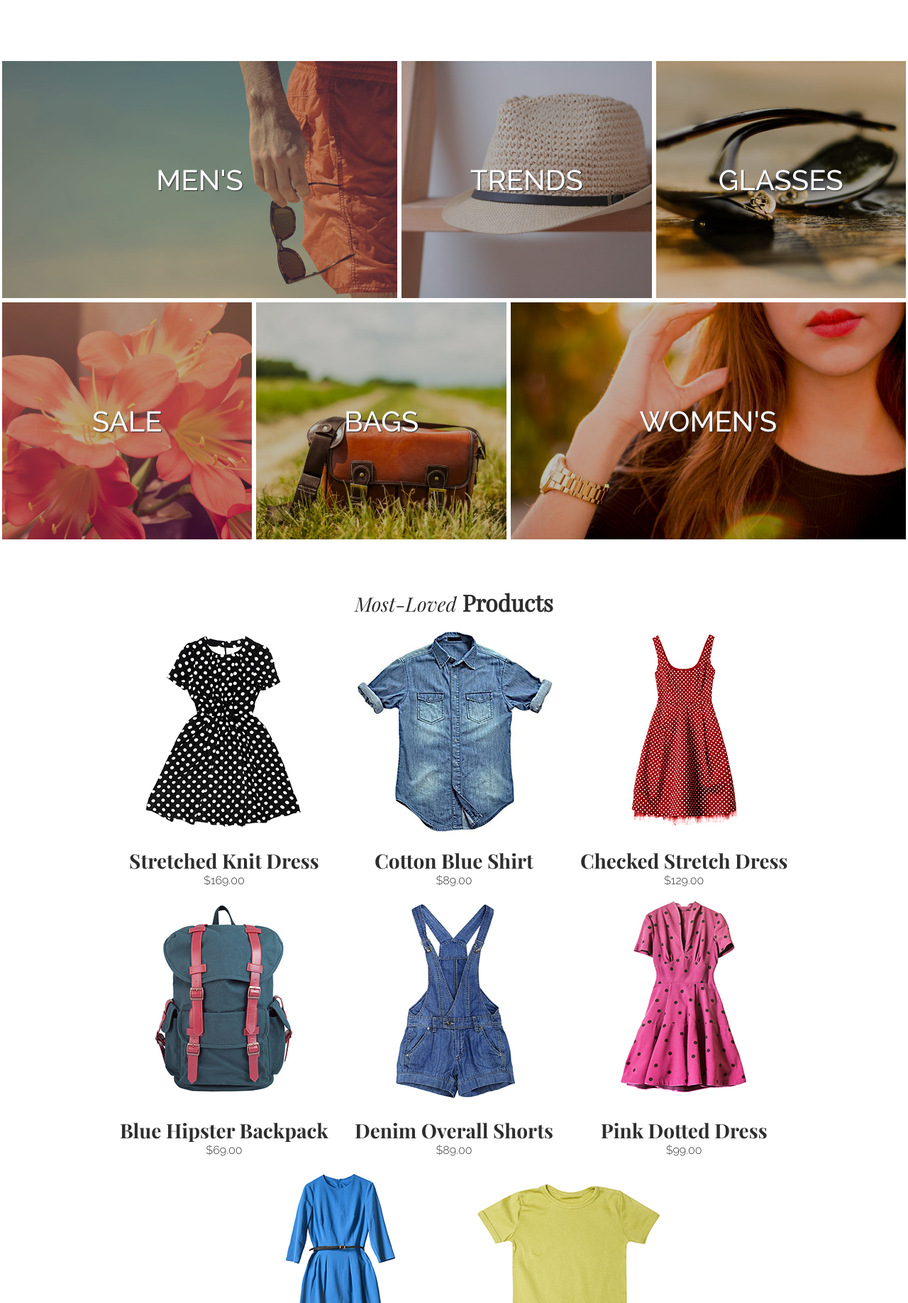
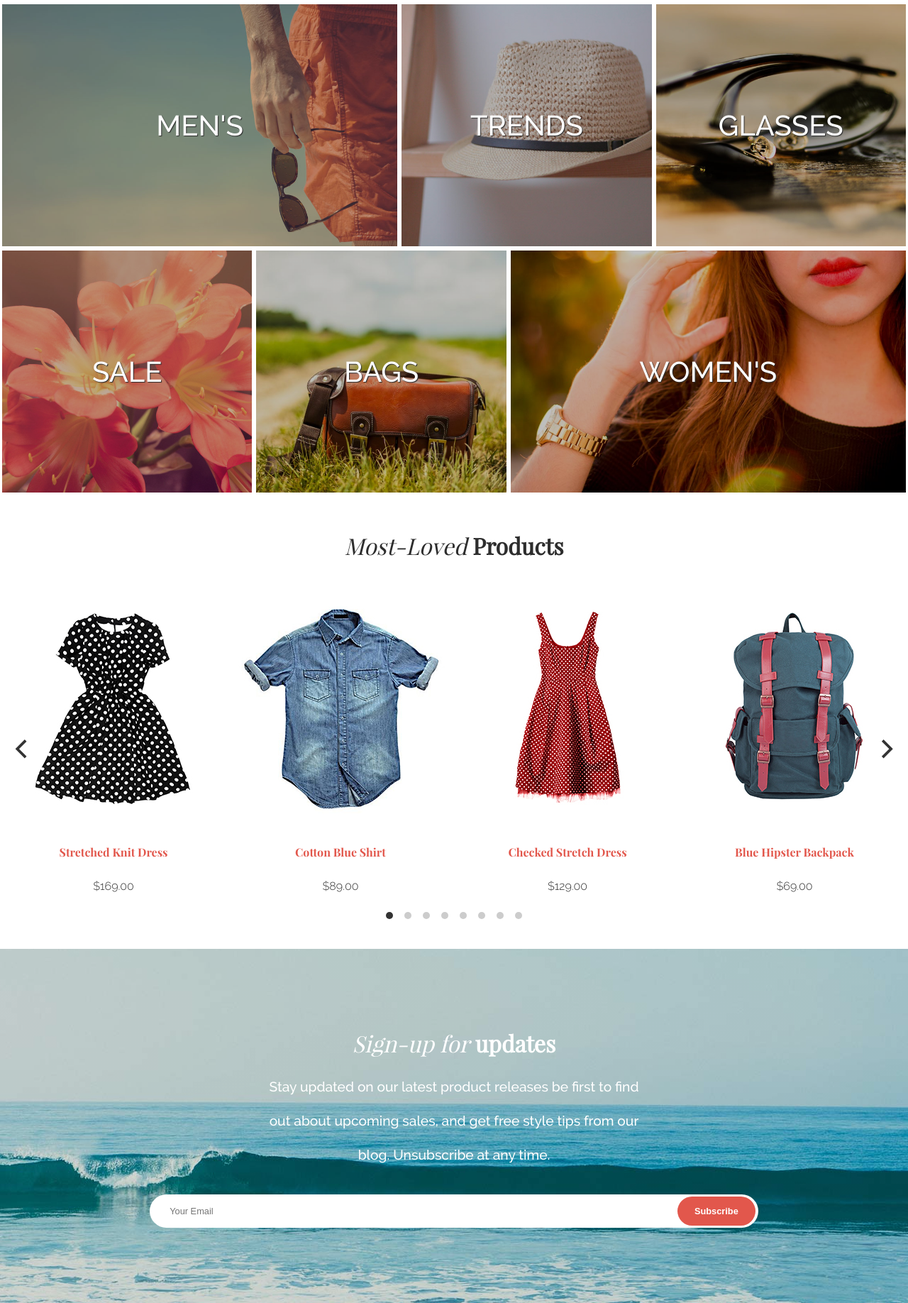
Before and after one commit to nikkiwu/Aloha-Project, a plain HTML site: page index.html in a window 1280 px wide. Shown: the part 964-2800 px from the top of the page at 71% size. Drawn offline with nearby package versions, Linux system fonts and the light colour scheme.

Commit message:
Updated responsive, removed extra code

```diff
--- a/CSS/style.css
+++ b/CSS/style.css
@@ -102,8 +102,11 @@ nav ul li a:hover{
 .banner{
     width: 100%;
     height: 46%;
-    background: linear-gradient(rgba(0,0,0,.20) 0,rgba(0,0,0,.60)), url("../images/banner-girl.png") no-repeat bottom, url("../images/flower-bkgd.jpg") center repeat-x;
-    background-size: cover, 32%;
+    background: linear-gradient(180deg,rgba(0,0,0,.25) 0,rgba(0,0,0,.25)),url("../images/banner-girl.png") no-repeat center 60px,url("../images/flower-bkgd.jpg") repeat-x top;
+    background-size: cover,150px 369px,cover;
+    height: 400px;
+    position: relative
+    background-size: cover,150px 369px,cover;
     display: flex;
     flex-flow: wrap;
     justify-content: center;
@@ -159,15 +162,15 @@ nav ul li a:hover{
     justify-content: center;
 }
 
-.cate-small, .trends, .glasses, .sale, .bags{
-    height: 25%;
-    width: 50%;
+.cate-small{
+    min-height: 25%;
+    min-width:  50%;
     border: 3px solid white;
 }
 
-.cate-big, .mens, .womens{
-    height: 28%;
-    width: 100%;
+.cate-big{
+    min-height: 28%;
+   min-width: 100%;
     border: 3px solid white;
 
 }
@@ -193,6 +196,8 @@ nav ul li a:hover{
 .title a:hover{
     color: #b64036;
 }
+
+
 
 .mens{
     background:linear-gradient(rgba(0,0,0,.25) 0,rgba(0,0,0,.25)), url("../images/mens-category.jpg") center no-repeat;
@@ -227,25 +232,37 @@ nav ul li a:hover{
 
 /* DISPLAYED CLOTHING */
 .displayed{
-    padding: 4rem 0;
+    margin: 4rem 0;
 }
 
+.container-display{
+    margin: 0 auto;
+}
+.carousel-cell{
+    line-height: 3rem;
 
-.container-display h1{
-    font-family: PlayfairDisplay-Bold, sans-serif;
+}
+
+.carousel-cell h1{
+    color: #e2574c;
+    font-size: 1rem;
+}
+
+.container-display h2{
     font-size: 2rem;
+    padding-bottom: 3rem;
+    text-align: center;
 
 }
 
 /* SIGN UP */
 
 .signup{
-    margin: 0.5em 0;
+    margin: 0.5rem 0;
     color: white;
     width: 100%;
     height: 40%;
-    background:linear-gradient(rgba(0,0,0,.25) 0,rgba(0,0,0,.25)), url("../images/wave-bkgd.jpg") left no-repeat;
-    background-size: cover;
+    background: linear-gradient(180deg,rgba(0,0,0,.15) 0,rgba(0,0,0,.15)),url("../images/wave-bkgd.jpg") no-repeat bottom;
     text-align: center;
     display: flex;
     flex: 1;
@@ -255,51 +272,46 @@ nav ul li a:hover{
 }
 
 .signup-container h2{
+    text-shadow: hoff voff blur #000;
     padding: 1rem 0;
 }
 
 .signup-container p{
-    line-height: 2em;
+    font-family: Raleway-Medium,sans-serif;
+    line-height: 2rem;
     font-size: 0.9rem;
     margin: 0 2rem;
 }
 
 .signup-form{
+    display: block;
+    margin: 2rem auto;
     position: relative;
-    width: 100%;
-    padding-top: 2rem;
+    width: 90%;
 
 }
 
-
+input[type="email"], input[type="submit"] {
+    font-size: 0.8rem;
+    border: 0;
+    border-radius: 25px;
+}
 
 input[type="email"] {
-    position: relative;
-    border: solid white;
-    border-radius: 25px;
-    font-family: Raleway-Light, sans-serif;
-    color: #2d2d2d;
-    font-size: 1rem;
-    height: 2.5rem;
-    width: 20rem;
-    padding: 0 1em;
+    padding: 1rem 1.75rem;
+    width: 100%;
 
 }
 
 input[type="submit"]{
-    border: solid white 1px;
-    font-weight: bold;
-    border-radius: 25px;
-    font-family: Raleway-Medium, sans-serif;
-    background: #e2574c;
-    color: white;
-    width: 8.6rem;
-    height: 2.3rem;
-    font-size: 1rem;
+    background-color: #e2574c;
+    color: #fff;
+    cursor: pointer;
+    font-weight: 700;
+    padding: 0.8rem 1.5rem;
     position: absolute;
-    right:3rem;
-    top: 2.1rem;
-    cursor: pointer;
+    right: .25rem;
+    top: .2rem;
 }
 
 input[type="submit"]:hover{
@@ -321,12 +333,10 @@ footer{
 
 .copyright, .contact,  .contact a , .address {
     font-family: PlayfairDisplay-Regular, sans-serif;
+    font-size: 0.9rem;
     color: white;
-    font-size: 1rem;
 }
 
-.contact{
-}
 
 .contact{
     margin: 1rem 0;
@@ -335,31 +345,30 @@ footer{
 .address{
     opacity: 0.5;
 }
+
 .footer-list ul li{
     display: inline-block;
+    list-style: none;
+    padding: 0.5rem 0;
+}
+
+.footer-list ul li a{
+    text-decoration: none;
+    color: white;
 }
 
 .footer-list span{
     display: none;
 }
 .footer-list, .footer-container{
-   display: flex;
+    display: flex;
     flex-flow: column wrap;
     justify-content: center;
     align-items: center;
 
 }
 
-.footer-list ul li{
-    list-style: none;
-    padding: 0.5em 0;
 
-
-}
-.footer-list ul li a{
-    text-decoration: none;
-    color: white;
-}
 
 
 .footer-list ul li a:hover, .contact a:hover{
@@ -367,10 +376,8 @@ footer{
 }
 
 
-
-
 i{
-    padding: 0 0.7em;
+    padding: 1.5rem 0.7rem;
     font-size: 0.73rem;
 }
 
@@ -416,11 +423,6 @@ i{
 
     /* BANNER */
 
-    .banner{
-        height: 80%;
-        background-size: cover, 21%;
-    }
-
     .banner-text{
         font-size: 2.8rem;
     }
@@ -444,20 +446,19 @@ i{
     }
 
     .cate-small, .trends, .glasses, .sale, .bags{
-        height: 51%;
-        width: 28%;
+        min-height: 51%;
+        min-width: 28%;
     }
     .cate-big, .mens, .womens{
-        height: 51%;
-        width: 44%;
+        min-height: 51%;
+        min-width: 44%;
     }
 
 
     /* SIGN UP */
 
     .signup{
-        height: 65%;
-        background:linear-gradient(rgba(0,0,0,.25) 0,rgba(0,0,0,.25)), url("../images/wave-bkgd.jpg") bottom no-repeat;
+        min-height: 65%;
     }
 
     .signup-container p{
@@ -466,10 +467,7 @@ i{
 
 
 
-    input[type="submit"]{
-        right: 9.9rem;
-        top: 2.1rem;
-    }
+
 
 
     /* FOOTER */
@@ -487,11 +485,12 @@ i{
 
     .footer-list ul li{
         display: block;
+        padding: 0;
     }
 
     .footer-list span{
         display: inline-block;
-        font-size: 1rem;
+        font-size: 0.9rem;
         font-weight: bold;
         font-style: normal;
     }
@@ -500,6 +499,10 @@ i{
         text-align: left;
         margin: 0;
 
+    }
+
+    i{
+        padding: 0.5rem;
     }
 
 
@@ -535,7 +538,8 @@ i{
     /* BANNER */
 
     .banner{
-        background-size: contain, 17%;
+        height: 70%;
+        background-size: cover,250px 615px,contain;
     }
 
     .banner-text{
@@ -597,21 +601,12 @@ i{
         display: inline-block;
     }
 
-    .container-display span{
-        font-family: PlayfairDisplay-italic, sans-serif;
-        font-size: 28px;
-    }
 
-    .container-display h1{
-        font-family: PlayfairDisplay-Bold, sans-serif;
-        font-size: 28px;
-
-    }
 
     /* SIGN UP */
 
     .signup{
-        height: 40%;
+       padding: 4rem 0;
     }
 
     .signup-container h1{
@@ -625,21 +620,9 @@ i{
         font-size: 1.2rem;
     }
 
-    input[type="email"]{
-        width: 25rem;
-
+    .signup-form{
+        width: 67%;
     }
-
-    input[type="submit"]{
-        right: 32.1rem;
-        top: 2.06rem;
-    }
-
-    #subscribe:hover{
-        background: #b64036;
-    }
-
-
      /*FOOTER */
 
 
--- a/index.html
+++ b/index.html
@@ -8,8 +8,9 @@
     <link rel="stylesheet" href="https://use.fontawesome.com/releases/v5.3.1/css/all.css" integrity="sha384-mzrmE5qonljUremFsqc01SB46JvROS7bZs3IO2EmfFsd15uHvIt+Y8vEf7N7fWAU" crossorigin="anonymous">
 
     <!-- LINKS STYLE SHEETS -->
-    <link rel="stylesheet" href="CSS/style.css">
-    <link rel="stylesheet" href="CSS/font-face.css">
+    <link rel="stylesheet" href="https://unpkg.com/flickity@2/dist/flickity.min.css">
+    <link rel="stylesheet" href="css/style.css">
+    <link rel="stylesheet" href="css/font-face.css">
     <title>Aloha Apparel Co.</title>
 </head>
 <body>
@@ -21,7 +22,7 @@
                 <img src="images/aloha-logo.svg" alt="Aloha Logo">
             </div>
             <div class="shopping-cart">
-                <img src="images/cart-icon.svg" alt="Cart" height="60px" width="auto">
+                <img src="images/cart-icon.svg" alt="Cart">
             </div>
         <nav>
             <div class="menu">
@@ -87,43 +88,43 @@
     <section class="displayed" id="featured">
         <div class="container-display">
             <h2><span>Most-Loved</span> Products</h2>
-            <div class="products-list">
-                <div class="product-container">
+            <div class="main-carousel">
+                <div class="carousel-cell">
                     <img src="images/stretch-knit-dress.jpg" alt="stretched knit dress">
                     <h1>Stretched Knit Dress</h1>
                     <p class="price">$169.00</p>
                 </div>
-                <div class="product-container">
+                <div class="carousel-cell">
                     <img src="images/cotton-blue-shirt.jpg" alt="cotton blue shirt">
                     <h1>Cotton Blue Shirt</h1>
                     <p class="price">$89.00</p>
                 </div>
-                <div class="product-container">
+                <div class="carousel-cell">
                     <img src="images/checked-stretch-dress.jpg" alt="checked stretch dress">
                     <h1>Checked Stretch Dress</h1>
                     <p class="price">$129.00</p>
                 </div>
-                <div class="product-container">
+                <div class="carousel-cell">
                     <img src="images/blue-hipster-backpack.jpg" alt="blue backpack">
                     <h1> Blue Hipster Backpack</h1>
                     <p class="price">$69.00</p>
                 </div>
-                <div class="product-container">
+                <div class="carousel-cell">
                     <img src="images/demin-overall-shorts.jpg" alt="Denim overall">
                     <h1>Denim Overall Shorts</h1>
                     <p class="price">$89.00</p>
                 </div>
-                <div class="product-container">
+                <div class="carousel-cell">
                     <img src="images/pink-dotted-dress.jpg" alt="pink dotted dress">
                     <h1>Pink Dotted Dress</h1>
                     <p class="price">$99.00</p>
                 </div>
-                <div class="product-container">
+                <div class="carousel-cell">
                     <img src="images/blue-silk-dress.jpg" alt="blue sink dress">
                     <h1>Blue Silk Dress</h1>
                     <p class="price">$119.00</p>
                 </div>
-                <div class="product-container">
+                <div class="carousel-cell">
                     <img src="images/cotton-yellow-tshirt.jpg" alt="yellow t shirt">
                     <h1>Cotton Yellow T-Shirt</h1>
                     <p class="price">$39.00</p>
@@ -142,7 +143,6 @@
             <form class="signup-form">
             <input type="email" id="email" placeholder="Your Email" >
                 <input type="submit" name="subscribe" value="Subscribe" id="subscribe">
-
             </form>
         </div>
     </section>
@@ -169,16 +169,18 @@
 
         <div class="footer-list">
             <ul>
-                <li><a href=""><i class="fab fa-facebook"></i>    <span>Facebook</span> </a></li>
-                <li><a href=""><i class="fab fa-twitter"></i>     <span>Twitter</span></a></li>
-                <li><a href=""><i class="fab fa-instagram"></i>     <span>Instagram</span></a></li>
-                <li><a href=""><i class="fab fa-pinterest-p"></i>    <span>Pinterest</span></a></li>
-                <li><a href=""><i class="fab fa-google-plus-g"></i>  <span> Google +</span></a></li>
+                <li><a href=""><i class="fab fa-facebook"></i> <span>Facebook</span> </a></li>
+                <li><a href=""><i class="fab fa-twitter"></i> <span>Twitter</span></a></li>
+                <li><a href=""><i class="fab fa-instagram"></i> <span>Instagram</span></a></li>
+                <li><a href=""><i class="fab fa-pinterest-p"></i> <span>Pinterest</span></a></li>
+                <li><a href=""><i class="fab fa-google-plus-g"></i> <span>Google +</span></a></li>
             </ul>
         </div>
     </footer>
 
     <!--JAVA SCRIPT LINKS-->
+    <script src="https://code.jquery.com/jquery-3.3.1.min.js"></script>
+    <script src="https://unpkg.com/flickity@2/dist/flickity.pkgd.min.js"></script>
     <script src="js/index.js"></script>
 </body>
 </html>
--- a/js/index.js
+++ b/js/index.js
@@ -0,0 +1,47 @@
+$(document).ready(function () {
+    // Select all links with hashes
+    $('a[href*="#"]')
+    // Remove links that don't actually link to anything
+        .not('[href="#"]')
+        .not('[href="#0"]')
+        .click(function(event) {
+            // On-page links
+            if (
+                location.pathname.replace(/^\//, '') == this.pathname.replace(/^\//, '')
+                &&
+                location.hostname == this.hostname
+            ) {
+                // Figure out element to scroll to
+                var target = $(this.hash);
+                target = target.length ? target : $('[name=' + this.hash.slice(1) + ']');
+                // Does a scroll target exist?
+                if (target.length) {
+                    // Only prevent default if animation is actually gonna happen
+                    event.preventDefault();
+                    $('html, body').animate({
+                        scrollTop: target.offset().top
+                    }, 1000, function() {
+                        // Callback after animation
+                        // Must change focus!
+                        var $target = $(target);
+                        $target.focus();
+                        if ($target.is(":focus")) { // Checking if the target was focused
+                            return false;
+                        } else {
+                            $target.attr('tabindex','-1'); // Adding tabindex for elements not focusable
+                            $target.focus(); // Set focus again
+                        }
+                    });
+                }
+            }
+        });
+});
+
+// MAIN CAROUSEL
+
+$('.main-carousel').flickity({
+    // options
+    cellAlign: 'left',
+    contain: true,
+    wrapAround: true
+});
```
